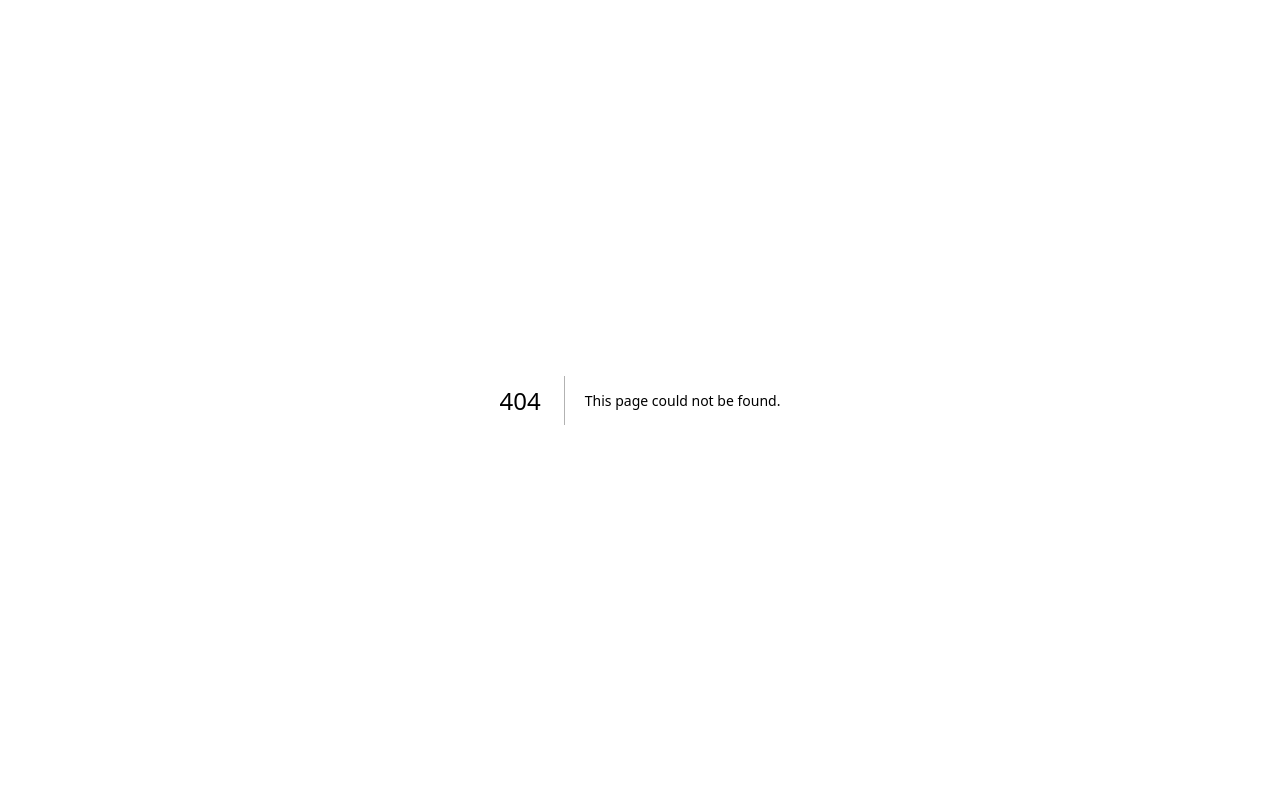
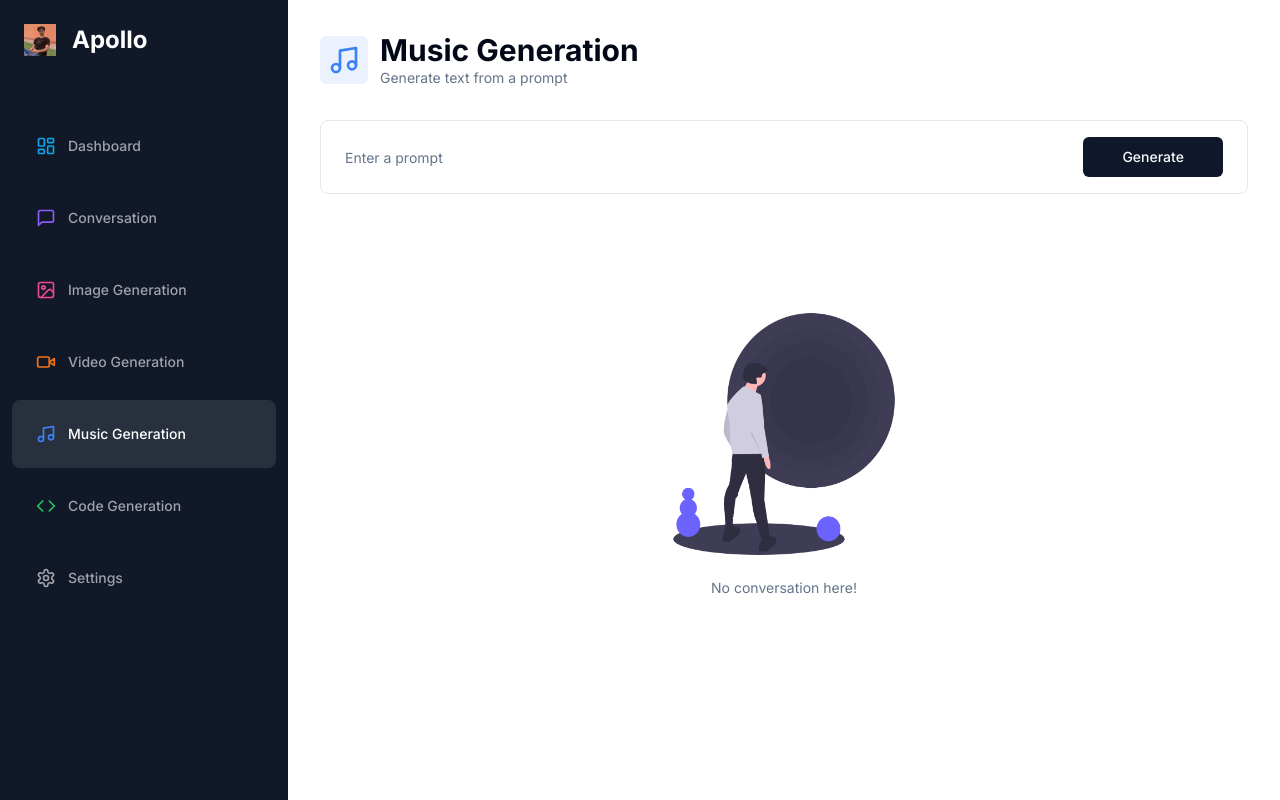
Before and after one commit to iimyzf/Apollo-SAAS, a Next.js app: page /music in a window 1280 px wide. Before the commit this address had no page. Built offline with nearby package versions, Linux system fonts and the light colour scheme.

Commit message:
music gen starting...

```diff
--- /dev/null
+++ b/app/(dashboard)/(routes)/music/constants.ts
@@ -0,0 +1,7 @@
+import * as z from 'zod';
+
+export const formSchema = z.object({
+	prompt: z.string().min(1, {
+		message: 'Prompt is required',
+	}),
+});
--- /dev/null
+++ b/app/(dashboard)/(routes)/music/page.tsx
@@ -0,0 +1,113 @@
+"use client";
+
+import * as z from "zod";
+import { MessageSquare, MusicIcon } from "lucide-react";
+import Heading from "@/components/heading";
+import { useForm } from "react-hook-form";
+import { zodResolver } from "@hookform/resolvers/zod";
+import { formSchema } from "./constants";
+import { Form, FormControl, FormField, FormItem } from "@/components/ui/form";
+import { Input } from "@/components/ui/input";
+import { Button } from "@/components/ui/button";
+import { useRouter } from "next/navigation";
+import { useState } from "react";
+import { ChatCompletionRequestMessage } from "openai";
+import axios from "axios";
+import Empty from "@/components/empty";
+import Loader from "@/components/loader";
+import { cn } from "@/lib/utils";
+import UserAvatar from "@/components/user-avatar";
+import BotAvatar from "@/components/bot-avatar";
+
+const MusicPage = () => {
+    const router = useRouter();
+    const [messages, setMessages] = useState<ChatCompletionRequestMessage[]>(
+        []
+    );
+
+    const form = useForm<z.infer<typeof formSchema>>({
+        resolver: zodResolver(formSchema),
+        defaultValues: {
+            prompt: "",
+        },
+    });
+
+    const isLoading = form.formState.isSubmitting;
+
+    const onSubmit = async (values: z.infer<typeof formSchema>) => {
+        try {
+            const userMessage: ChatCompletionRequestMessage = {
+                role: "user",
+                content: values.prompt,
+            };
+            const newMessages = [...messages, userMessage];
+            const response = await axios.post("/api/conversation", {
+                messages: newMessages,
+            });
+
+            setMessages((current) => [...current, userMessage, response.data]);
+            form.reset();
+        } catch (error: any) {
+            console.log(error);
+        } finally {
+            router.refresh();
+        }
+    };
+
+    return (
+        <div>
+            <Heading
+                title="Music Generation"
+                description="Generate text from a prompt"
+                icon={MusicIcon}
+                iconColor="text-blue-500"
+                bgColor="bg-blue-500/10"
+            />
+            <div className="px-4 lg:px-8">
+                <div>
+                    <Form {...form}>
+                        <form
+                            onSubmit={form.handleSubmit(onSubmit)}
+                            className="rounded-lg border w-full p-4 px-3 md:px-6 focus-within:shadow-sm grid grid-cols-12 gap-2"
+                        >
+                            <FormField
+                                name="prompt"
+                                render={({ field }) => (
+                                    <FormItem className="col-span-12 lg:col-span-10">
+                                        <FormControl className="p-0 m-0">
+                                            <Input
+                                                className="border-0 outline-none focus-visible:ring-0 focus-visible:ring-transparent"
+                                                disabled={isLoading}
+                                                placeholder="Enter a prompt"
+                                                {...field}
+                                            />
+                                        </FormControl>
+                                    </FormItem>
+                                )}
+                            />
+                            <Button
+                                className=" col-span-12 lg:col-span-2 w-full"
+                                disabled={isLoading}
+                            >
+                                Generate
+                            </Button>
+                        </form>
+                    </Form>
+                </div>
+                <div className="space-y-4 mt-4">
+                    {isLoading && (
+                        <div className="rounded-lg p-8 w-full flex items-center justify-center bg-muted">
+                            <Loader />
+                        </div>
+                    )}
+                    {messages.length === 0 && !isLoading && (
+                        <Empty label="No conversation here!" />
+                    )}
+                    <div className="flex flex-col-reverse gap-y-4"></div>
+                </div>
+            </div>
+        </div>
+    );
+};
+
+export default MusicPage;
--- a/next.config.js
+++ b/next.config.js
@@ -1,8 +1,8 @@
 /** @type {import('next').NextConfig} */
 const nextConfig = {
-    images: {
-        domains: ["oaidalleapiprodscus.blob.core.windows.net"],
-    },
+    // images: {
+    //     domains: ["oaidalleapiprodscus.blob.core.windows.net"],
+    // },
 };
 
 module.exports = nextConfig;
```
